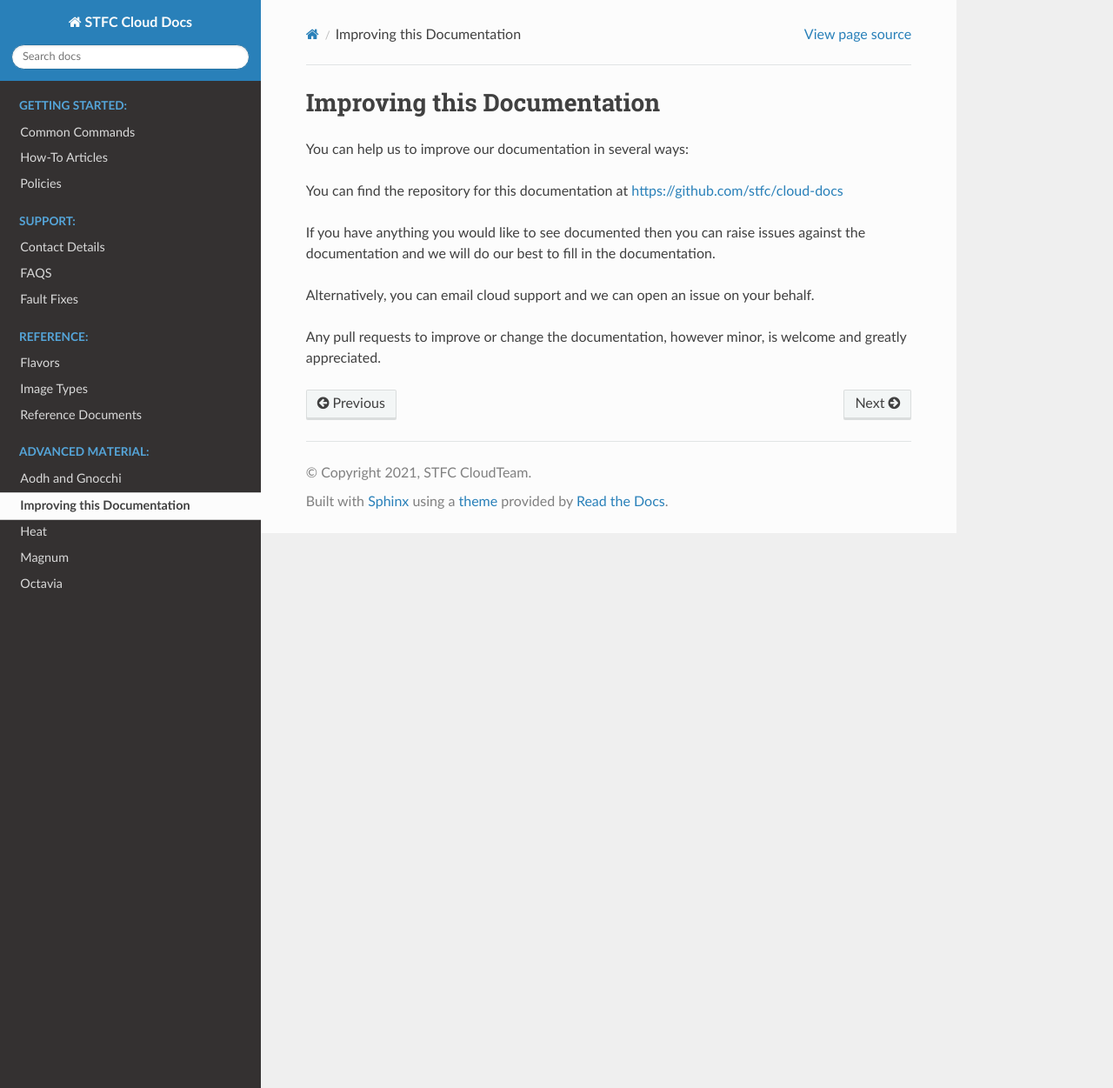
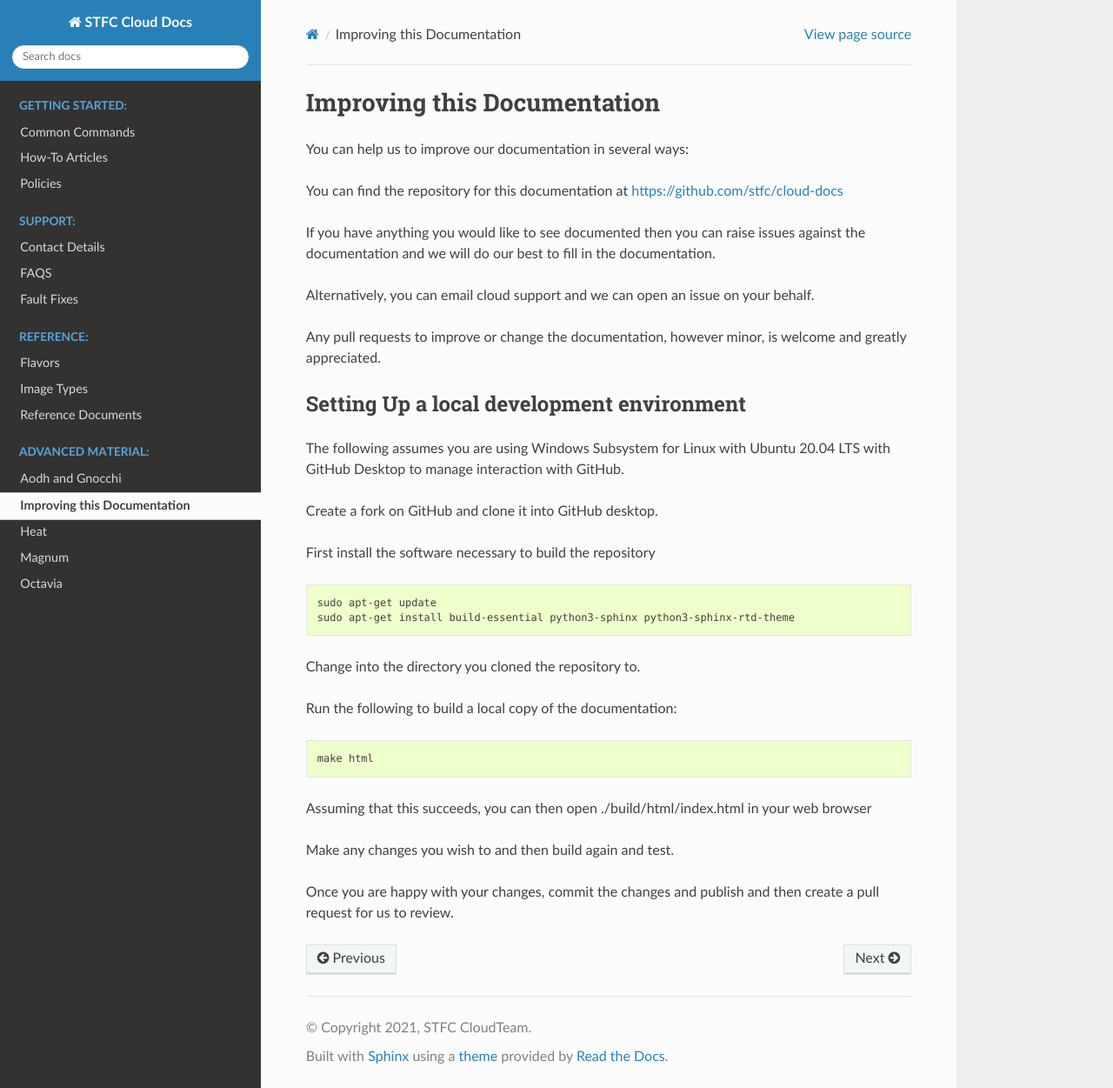
Before and after one commit to stfc/cloud-docs, a Sphinx documentation site: the page built from source/ImproveTheDocs.rst, in a window 1280 px wide and 1251 px high. Shown: the whole window at 87% size. Built offline with Sphinx 7.4.7 and the Read the Docs theme 2.0.0, drawn with Linux system fonts in a browser that asks for light colours.

Commit message:
Add a basic explanation of how to set up a local copy of the docs to work on

```diff
--- a/source/ImproveTheDocs.rst
+++ b/source/ImproveTheDocs.rst
@@ -11,3 +11,31 @@ If you have anything you would like to see documented then you can raise issues
 Alternatively, you can email cloud support and we can open an issue on your behalf.
 
 Any pull requests to improve or change the documentation, however minor, is welcome and greatly appreciated.
+
+Setting Up a local development environment
+------------------------------------------
+
+The following assumes you are using Windows Subsystem for Linux with Ubuntu 20.04 LTS with GitHub Desktop to manage interaction with GitHub.
+
+Create a fork on GitHub and clone it into GitHub desktop.
+
+First install the software necessary to build the repository
+
+.. code-block:: bash
+
+  sudo apt-get update
+  sudo apt-get install build-essential python3-sphinx python3-sphinx-rtd-theme
+
+Change into the directory you cloned the repository to.
+
+Run the following to build a local copy of the documentation:
+
+.. code-block:: bash
+
+  make html
+
+Assuming that this succeeds, you can then open ./build/html/index.html in your web browser
+
+Make any changes you wish to and then build again and test.
+
+Once you are happy with your changes, commit the changes and publish and then create a pull request for us to review.
```
